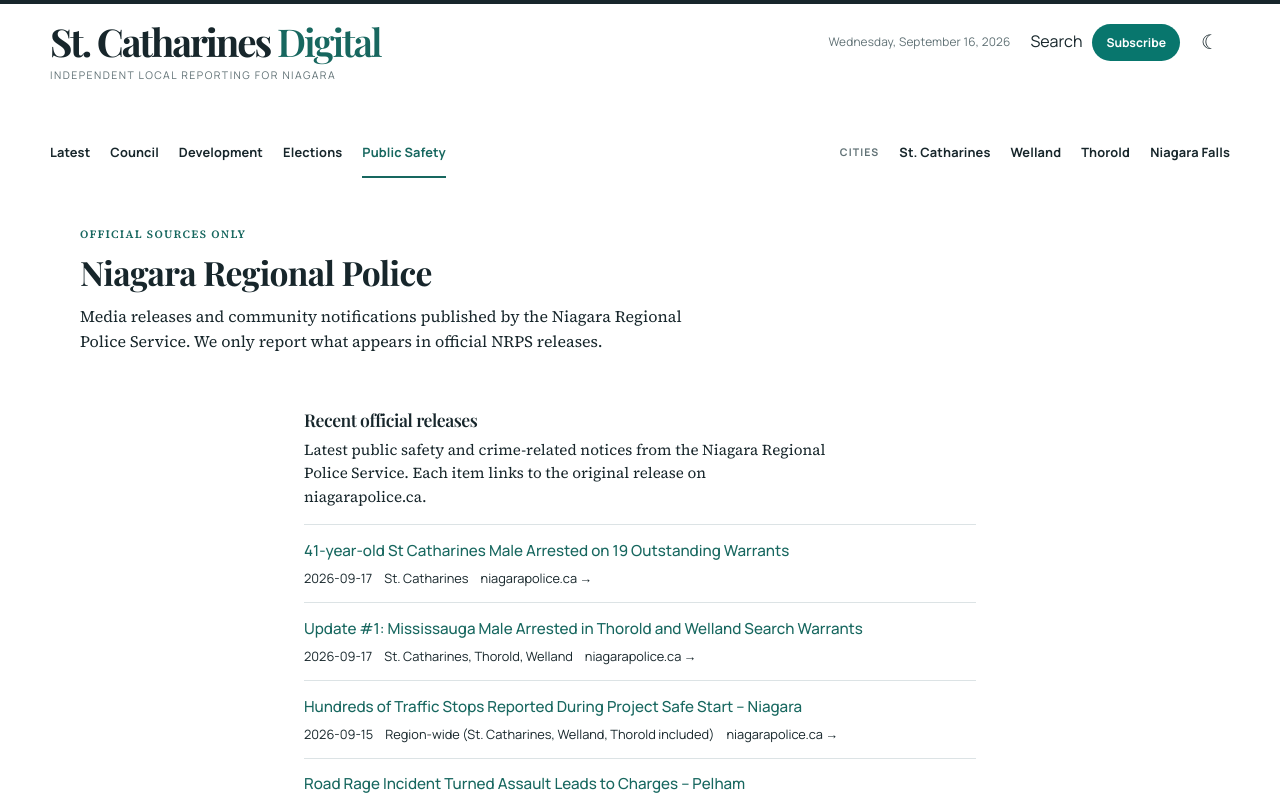
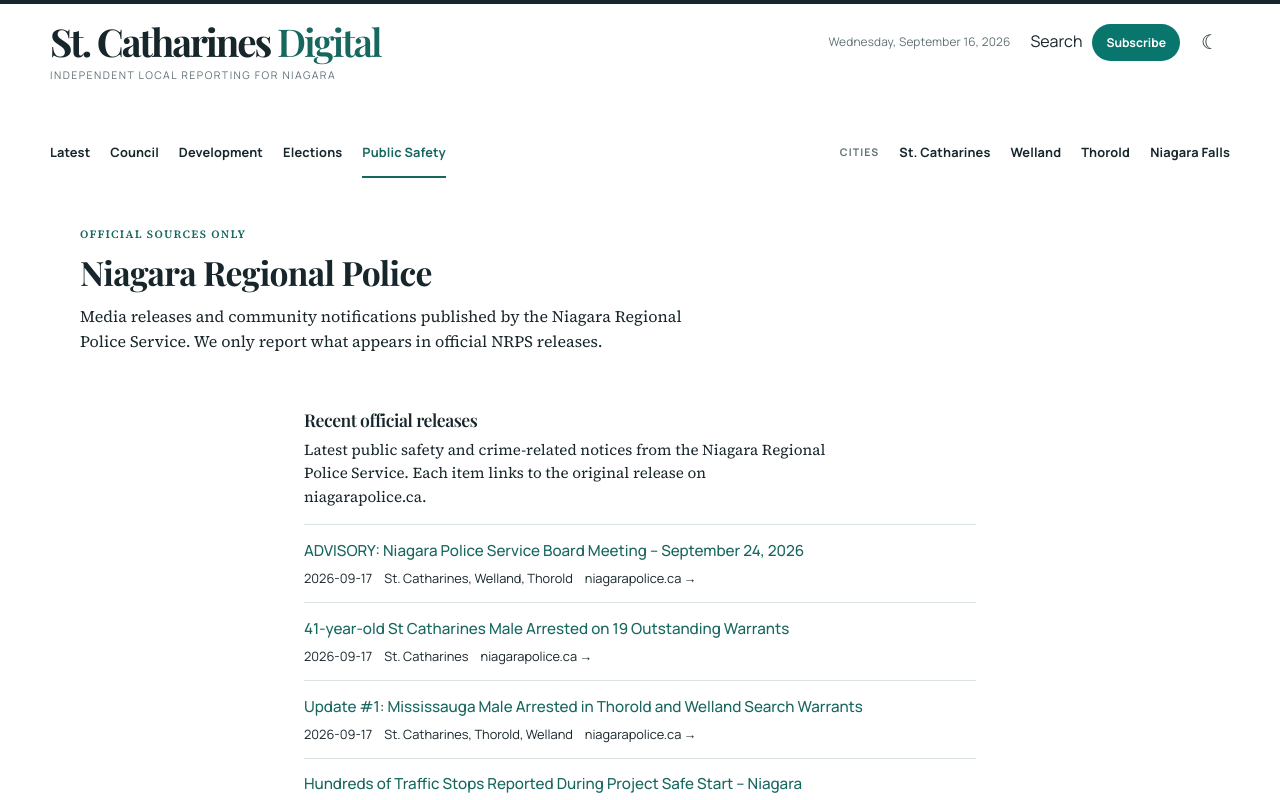
Before and after one commit to galaxycoils/computerexpress-darius-site, a React (Vite) app: page /police in a window 1280 px wide. Shown: the top 800 px of the page. Built offline with nearby package versions, Linux system fonts and the light colour scheme; no server answers; a web font is replaced by a local one.

Commit message:
NRPS Desk: Add Sep 17 Police Service Board meeting advisory (region-wide)

```diff
--- a/src/data/nrpsReleases.js
+++ b/src/data/nrpsReleases.js
@@ -4,11 +4,22 @@
  * Official Niagara Regional Police Service media releases & community notifications.
  * Updated: 2026-09-17
  * Next review: Daily (cron) — refresh from niagarapolice.ca
- * Note: added Sep 9 Welland break-and-enter arrests; Sep 11 NRPS officer impaired-operation investigation (1 District responded); Sep 12 Welland motorcycle collision fatalities; Sep 14 Pelham road-rage assault; Sep 15 Project Safe Start results; Sep 17 St. Catharines warrants arrest; Sep 17 Update 1 - third arrest in Thorold/Welland drug investigation (1 District St. Catharines/Thorold).
+ * Note: added Sep 9 Welland break-and-enter arrests; Sep 11 NRPS officer impaired-operation investigation (1 District responded); Sep 12 Welland motorcycle collision fatalities; Sep 14 Pelham road-rage assault; Sep 15 Project Safe Start results; Sep 17 St. Catharines warrants arrest; Sep 17 Update 1 - third arrest in Thorold/Welland drug investigation (1 District St. Catharines/Thorold); Sep 17 Police Service Board meeting advisory (region-wide).
  */
 
 export const nrpsReleases = [
   // SEP 17, 2026
+  {
+    id: 'nrps-2026-09-17-police-service-board-meeting-advisory',
+    date: '2026-09-17',
+    headline: 'ADVISORY: Niagara Police Service Board Meeting – September 24, 2026',
+    municipality: 'St. Catharines, Welland, Thorold',
+    type: 'Community Notification / Public Notice',
+    url: 'https://www.niagarapolice.ca/news/posts/advisory-niagara-police-service-board-meeting-september-24-2026/',
+    source: 'Niagara Regional Police Service',
+    tags: ['Police Service Board', 'Public Meeting', 'Region-wide', 'Advisory'],
+    category: 'community-notification',
+  },
   {
     id: 'nrps-2026-09-17-stc-warrants-arrest',
     date: '2026-09-17',
```
